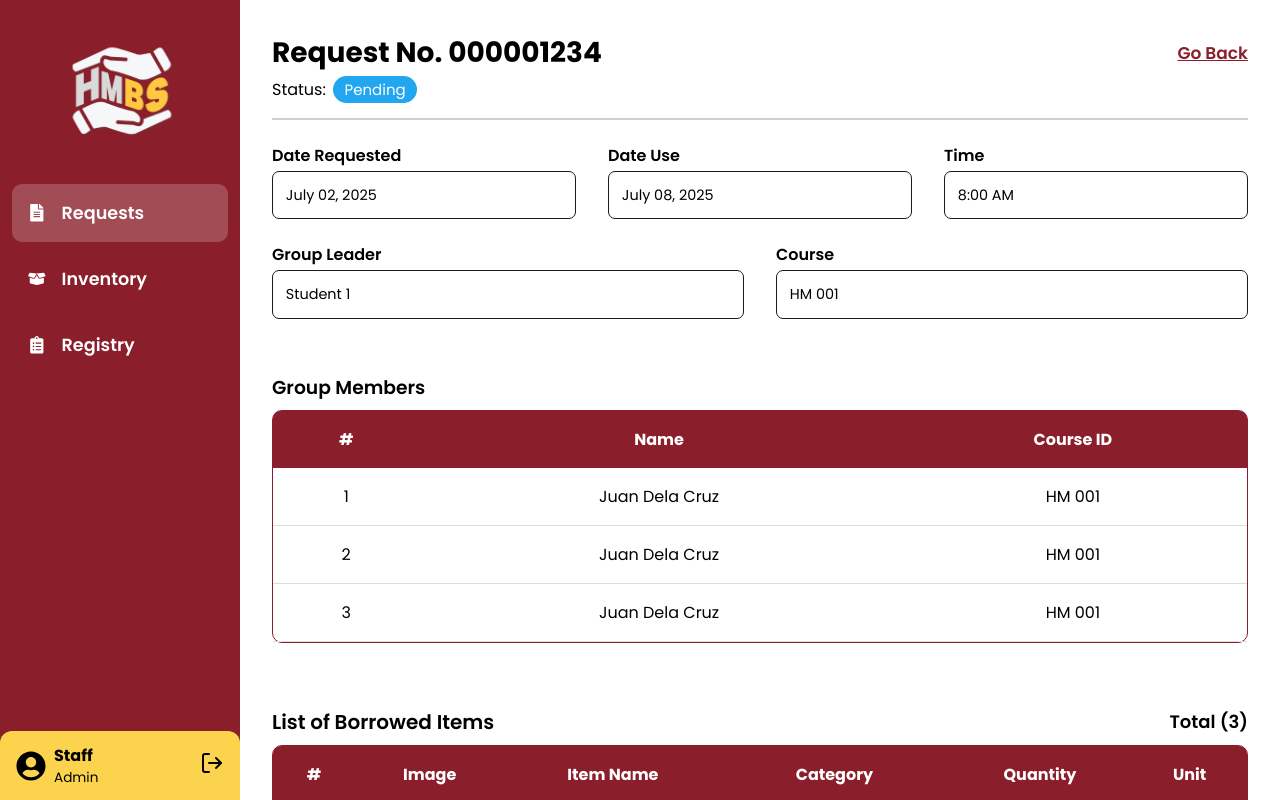
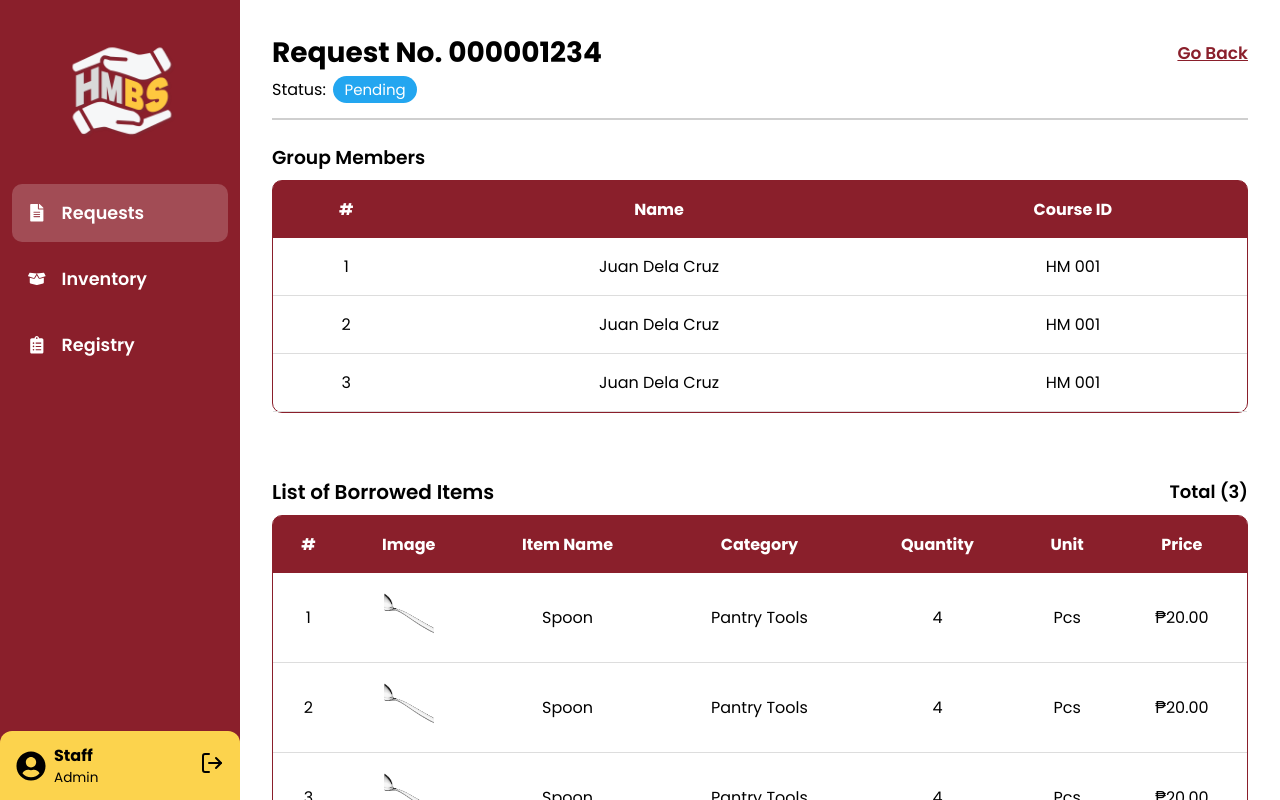
Before and after one commit to yukikaiden/hmbs-frontend-draft, a React (Vite) app in the folder borrowing-system/: page /request-details-admin/1 in a window 1280 px wide. Built offline with nearby package versions, Linux system fonts and the light colour scheme.

Commit message:
Added Price Column in Request Details Pages in all views

```diff
--- a/borrowing-system/src/pages/RequestDetailsAdmin.jsx
+++ b/borrowing-system/src/pages/RequestDetailsAdmin.jsx
@@ -1,3 +1,4 @@
+// your existing imports
 import React, { useState } from 'react';
 import Sidebar from '../components/Sidebar';
 import { FaFileAlt, FaBoxOpen, FaClipboardList } from 'react-icons/fa';
@@ -6,10 +7,9 @@ import SpoonImage from '../assets/images/spoon.png';
 import RejectRequestModal from '../components/RejectRequestModal.jsx';
 import DeniedRequestModal from '../components/DeniedRequestModal.jsx';
 
-
 const RequestDetailsAdmin = () => {
   const navigate = useNavigate();
-  const [requestId, setRequestId] = useState('000001234'); // Example request ID
+  const [requestId, setRequestId] = useState('000001234');
   const borrowedItems = [1, 2, 3];
   const groupMembers = [1, 2, 3];
   const [showRejectModal, setShowRejectModal] = useState(false);
@@ -104,7 +104,6 @@ const RequestDetailsAdmin = () => {
 
   return (
     <div style={styles.layout}>
-      {/* Button CSS classes with hover effects */}
       <style>{`
         .approveButton {
           background-color: #8A1F2B;
@@ -155,7 +154,7 @@ const RequestDetailsAdmin = () => {
           <button style={styles.goBackBtn} onClick={() => navigate('/requests-admin')}>Go Back</button>
         </div>
 
-         <p style={{ fontSize: '16px'}}>
+        <p style={{ fontSize: '16px' }}>
           Status: <span style={styles.status}>Pending</span>
         </p>
 
@@ -166,32 +165,8 @@ const RequestDetailsAdmin = () => {
           marginBottom: '-0.6rem'
         }} />
 
-
-        <div style={{ display: 'flex', gap: '2rem', marginTop: '2rem', flexWrap: 'wrap' }}>
-          <div style={{ flex: 1, minWidth: '240px', ...styles.formGroup }}>
-            <label style={styles.label}>Date Requested</label>
-            <input type="text" value="July 02, 2025" style={styles.input} readOnly />
-          </div>
-          <div style={{ flex: 1, minWidth: '240px', ...styles.formGroup }}>
-            <label style={styles.label}>Date Use</label>
-            <input type="text" value="July 08, 2025" style={styles.input} readOnly />
-          </div>
-          <div style={{ flex: 1, minWidth: '240px', ...styles.formGroup }}>
-            <label style={styles.label}>Time</label>
-            <input type="text" value="8:00 AM" style={styles.input} readOnly />
-          </div>
-        </div>
-
-        <div style={{ display: 'flex', gap: '2rem', flexWrap: 'wrap' }}>
-          <div style={{ flex: 1, minWidth: '240px', ...styles.formGroup }}>
-            <label style={styles.label}>Group Leader</label>
-            <input type="text" value="Student 1" style={styles.input} readOnly />
-          </div>
-          <div style={{ flex: 1, minWidth: '240px', ...styles.formGroup }}>
-            <label style={styles.label}>Course</label>
-            <input type="text" value="HM 001" style={styles.input} readOnly />
-          </div>
-        </div>
+        {/* Form Fields */}
+        {/* ... no change to date/time/group leader/etc ... */}
 
         <h3 style={{ marginTop: '2rem', marginBottom: '0.5rem', fontWeight: '600' }}>Group Members</h3>
         <table style={{ ...styles.table, marginBottom: '1rem' }}>
@@ -234,7 +209,8 @@ const RequestDetailsAdmin = () => {
               <th style={styles.th}>Item Name</th>
               <th style={styles.th}>Category</th>
               <th style={styles.th}>Quantity</th>
-              <th style={{ ...styles.th, borderTopRightRadius: '8px' }}>Unit</th>
+              <th style={styles.th}>Unit</th>
+              <th style={{ ...styles.th, borderTopRightRadius: '8px' }}>Price</th>
             </tr>
           </thead>
           <tbody>
@@ -252,6 +228,7 @@ const RequestDetailsAdmin = () => {
                 <td style={styles.td}>Pantry Tools</td>
                 <td style={styles.td}>4</td>
                 <td style={styles.td}>Pcs</td>
+                <td style={styles.td}>₱20.00</td> {/* <- Added Price Column */}
               </tr>
             ))}
           </tbody>
@@ -281,7 +258,6 @@ const RequestDetailsAdmin = () => {
           onClose={() => setShowDeniedModal(false)}
         />
       )}
-
     </div>
   );
 };
--- a/borrowing-system/src/pages/RequestDetailsInstructor.jsx
+++ b/borrowing-system/src/pages/RequestDetailsInstructor.jsx
@@ -244,7 +244,8 @@ const RequestDetailsInstructor = () => {
               <th style={styles.th}>Item Name</th>
               <th style={styles.th}>Category</th>
               <th style={styles.th}>Quantity</th>
-              <th style={{ ...styles.th, borderTopRightRadius: '8px' }}>Unit</th>
+              <th style={styles.th}>Unit</th>
+              <th style={{ ...styles.th, borderTopRightRadius: '8px' }}>Price</th>
             </tr>
           </thead>
           <tbody>
@@ -262,6 +263,7 @@ const RequestDetailsInstructor = () => {
                 <td style={styles.td}>Pantry Tools</td>
                 <td style={styles.td}>4</td>
                 <td style={styles.td}>Pcs</td>
+                <td style={styles.td}>₱25.00</td>
               </tr>
             ))}
           </tbody>
--- a/borrowing-system/src/pages/RequestDetailsProgHead.jsx
+++ b/borrowing-system/src/pages/RequestDetailsProgHead.jsx
@@ -247,7 +247,8 @@ const RequestDetailsProgHead = () => {
               <th style={styles.th}>Item Name</th>
               <th style={styles.th}>Category</th>
               <th style={styles.th}>Quantity</th>
-              <th style={{ ...styles.th, borderTopRightRadius: '8px' }}>Unit</th>
+              <th style={styles.th}>Unit</th>
+              <th style={{ ...styles.th, borderTopRightRadius: '8px' }}>Price</th>
             </tr>
           </thead>
           <tbody>
@@ -265,6 +266,7 @@ const RequestDetailsProgHead = () => {
                 <td style={styles.td}>Pantry Tools</td>
                 <td style={styles.td}>4</td>
                 <td style={styles.td}>Pcs</td>
+                <td style={styles.td}>₱25.00</td>
               </tr>
             ))}
           </tbody>
--- a/borrowing-system/src/pages/TransactionPage.jsx
+++ b/borrowing-system/src/pages/TransactionPage.jsx
@@ -1,3 +1,4 @@
+// No changes to imports
 import React, { useState } from 'react';
 import Header from '../components/Header';
 import Footer from '../components/Footer';
@@ -196,8 +197,11 @@ function TransactionPage() {
                     <th style={{ padding: '12px 20px', fontSize: '15px', textAlign: 'left', fontWeight: 600 }}>
                       Description
                     </th>
+                    <th style={{ padding: '12px 20px', fontSize: '15px', textAlign: 'center', fontWeight: 600 }}>
+                      Quantity
+                    </th>
                     <th style={{ padding: '12px 20px', fontSize: '15px', textAlign: 'left', fontWeight: 600 }}>
-                      Quantity
+                      Unit
                     </th>
                     <th style={{ padding: '12px 20px', fontSize: '15px', textAlign: 'left', fontWeight: 600 }}>
                       Price
@@ -209,9 +213,9 @@ function TransactionPage() {
                 </thead>
                 <tbody>
                   {[
-                    { name: 'Stone 27cm Granite Dinner Plate', qty: '12 pcs', price: '₱ 1,200' },
-                    { name: 'Silver 14cm Tea Spoon', qty: '12 pcs', price: '₱ 600' },
-                    { name: 'Crystal Wine Glass', qty: '6 pcs', price: '₱ 900' },
+                    { name: 'Stone 27cm Granite Dinner Plate', qty: '12', unit: 'pcs', price: '₱ 1,200' },
+                    { name: 'Silver 14cm Tea Spoon', qty: '12', unit: 'pcs', price: '₱ 600' },
+                    { name: 'Crystal Wine Glass', qty: '6', unit: 'pcs', price: '₱ 900' },
                   ].map((item, index) => (
                     <tr key={index} style={{ backgroundColor: '#fff' }}>
                       <td style={{ padding: '12px 20px', borderBottom: '1px solid #ddd' }}>
@@ -220,8 +224,11 @@ function TransactionPage() {
                       <td style={{ padding: '12px 20px', fontSize: '14.5px', color: '#333', verticalAlign: 'middle', borderBottom: '1px solid #ddd' }}>
                         {item.name}
                       </td>
+                      <td style={{ textAlign: 'center', padding: '12px 20px', fontSize: '14.5px', verticalAlign: 'middle', borderBottom: '1px solid #ddd' }}>
+                        {item.qty}
+                      </td>
                       <td style={{ padding: '12px 20px', fontSize: '14.5px', verticalAlign: 'middle', borderBottom: '1px solid #ddd' }}>
-                        {item.qty}
+                        {item.unit}
                       </td>
                       <td style={{ padding: '12px 20px', fontSize: '14.5px', verticalAlign: 'middle', borderBottom: '1px solid #ddd' }}>
                         {item.price}
@@ -381,15 +388,16 @@ function TransactionPage() {
                           <thead style={{ backgroundColor: '#f2f2f2' }}>
                             <tr>
                               <th style={{ textAlign: 'left', padding: '10px', fontSize: '13.5px' }}>Item</th>
-                              <th style={{ textAlign: 'left', padding: '10px', fontSize: '13.5px' }}>Quantity</th>
+                              <th style={{ textAlign: 'center', padding: '10px', fontSize: '13.5px' }}>Quantity</th>
+                              <th style={{ textAlign: 'left', padding: '10px', fontSize: '13.5px' }}>Unit</th>
                               <th style={{ textAlign: 'left', padding: '10px', fontSize: '13.5px' }}>Status</th>
                             </tr>
                           </thead>
                           <tbody>
                             {[
-                              { name: 'Stone 27cm Granite Dinner Plate', qty: '12 pcs' },
-                              { name: 'Silver 14cm Tea Spoon', qty: '12 pcs' },
-                              { name: 'Crystal Wine Glass', qty: '6 pcs' },
+                              { name: 'Stone 27cm Granite Dinner Plate', qty: '12', unit: 'pcs' },
+                              { name: 'Silver 14cm Tea Spoon', qty: '12', unit: 'pcs' },
+                              { name: 'Crystal Wine Glass', qty: '6', unit: 'pcs' },
                             ].map((item, idx) => (
                               <tr key={idx} style={{ borderBottom: '1px solid #eee' }}>
                                 <td style={{ padding: '10px', display: 'flex', alignItems: 'center', gap: '10px' }}>
@@ -406,7 +414,8 @@ function TransactionPage() {
                                   />
                                   {item.name}
                                 </td>
-                                <td style={{ padding: '10px' }}>{item.qty}</td>
+                                <td style={{ textAlign: 'center', padding: '10px' }}>{item.qty}</td>
+                                <td style={{ padding: '10px' }}>{item.unit}</td>
                                 <td style={{ padding: '10px', color: '#267326', fontWeight: '500' }}>Returned</td>
                               </tr>
                             ))}
```
